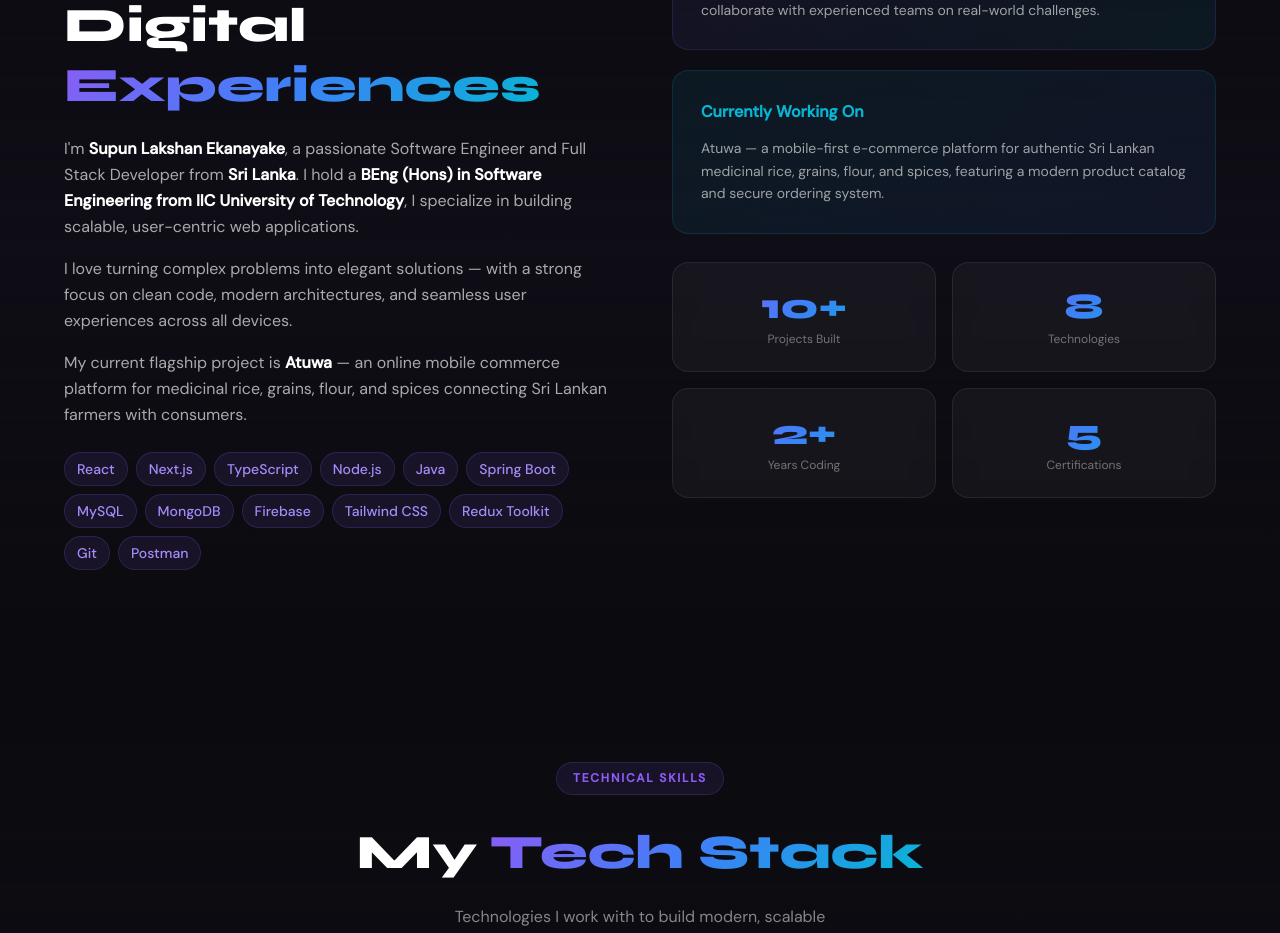
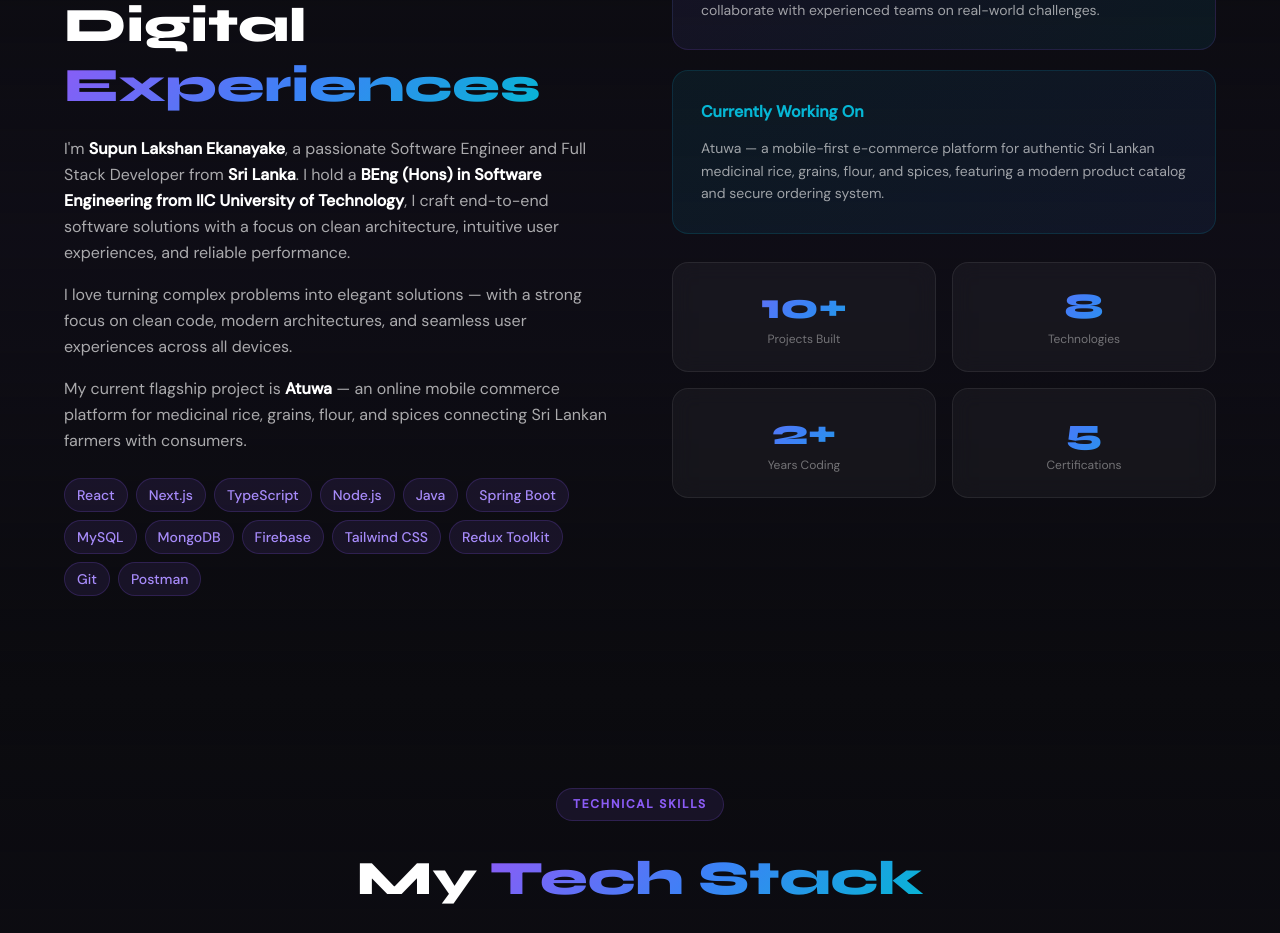
Before and after one commit to Mrekanayake6/Portfolio, a React (Vite) app: page / in a window 1280 px wide. Shown: the part 1140-2073 px from the top of the page. Built offline with nearby package versions, Linux system fonts and the light colour scheme.

Commit message:
Update About.tsx

```diff
--- a/src/components/About.tsx
+++ b/src/components/About.tsx
@@ -63,7 +63,7 @@ export default function About() {
               Crafting Digital <span className="grad-text">Experiences</span>
             </h2>
             <div className="space-y-4 text-white/65 leading-relaxed">
-              <p>I'm <strong className="text-white">Supun Lakshan Ekanayake</strong>, a passionate Software Engineer and Full Stack Developer from <strong className="text-white">Sri Lanka</strong>. I hold a <strong className="text-white">BEng (Hons) in Software Engineering from IIC University of Technology</strong>, I specialize in building scalable, user-centric web applications.</p>
+              <p>I'm <strong className="text-white">Supun Lakshan Ekanayake</strong>, a passionate Software Engineer and Full Stack Developer from <strong className="text-white">Sri Lanka</strong>. I hold a <strong className="text-white">BEng (Hons) in Software Engineering from IIC University of Technology</strong>, I craft end-to-end software solutions with a focus on clean architecture, intuitive user experiences, and reliable performance.</p>
               <p>I love turning complex problems into elegant solutions — with a strong focus on clean code, modern architectures, and seamless user experiences across all devices.</p>
               <p>My current flagship project is <strong className="text-white">Atuwa</strong> — an online mobile commerce platform for medicinal rice, grains, flour, and spices connecting Sri Lankan farmers with consumers.</p>
             </div>
```
